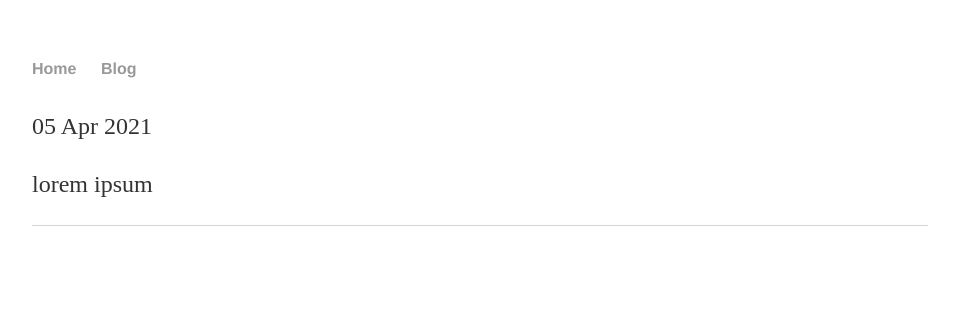
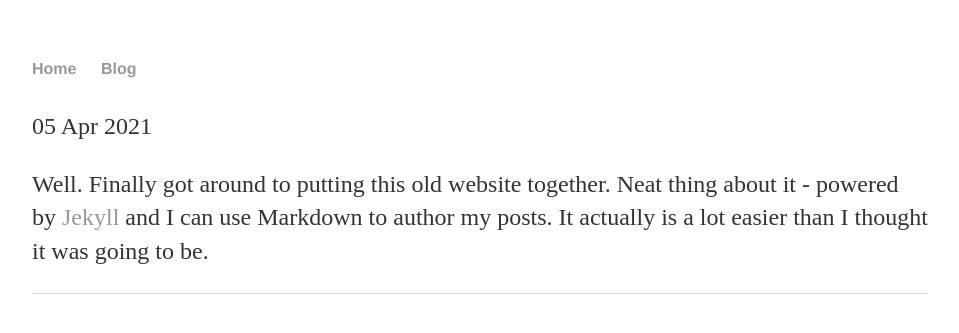
Before and after one commit to rio-v/rio-v.github.io, a Jekyll site: the page built from _posts/2021-04-04-hank-quinlan-site-launched.md, in a window 1280 px wide. Shown: the top 333 px of the page, without its empty margins (160-1119 px from the left). Built offline with Jekyll 4.4.1, drawn with Linux system fonts in a browser that asks for light colours; our own code applies the rules of GitHub Pages for plain Markdown files.

Commit message:
Update 2021-04-04-hank-quinlan-site-launched.md

```diff
--- a/_posts/2021-04-04-hank-quinlan-site-launched.md
+++ b/_posts/2021-04-04-hank-quinlan-site-launched.md
@@ -3,5 +3,4 @@ layout: post
 title: P-Hacking: What it is and why you shouldn't do it.
 date: 2021-04-04
 ---
-
-lorem ipsum
+Well. Finally got around to putting this old website together. Neat thing about it - powered by [Jekyll](http://jekyllrb.com) and I can use Markdown to author my posts. It actually is a lot easier than I thought it was going to be.
```
